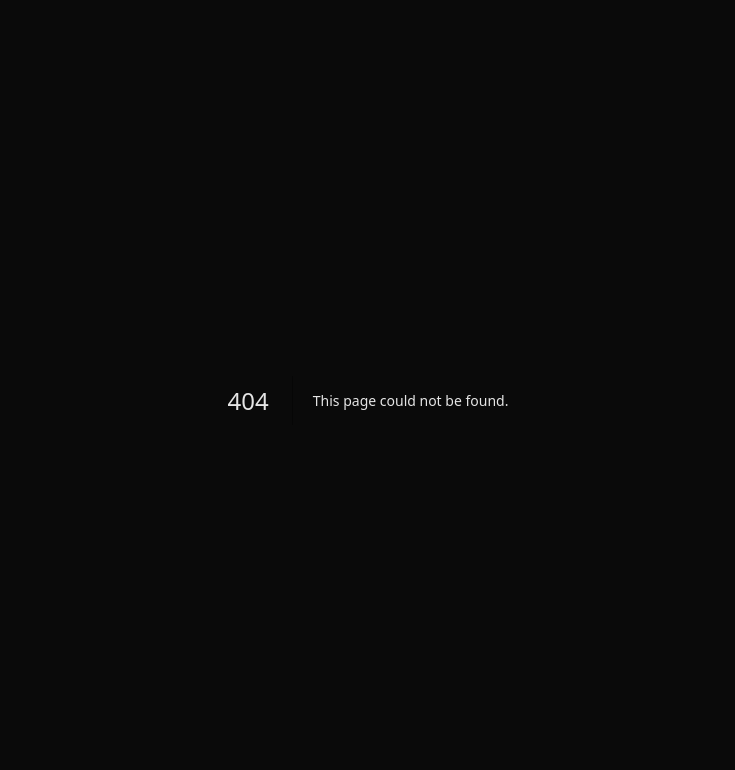
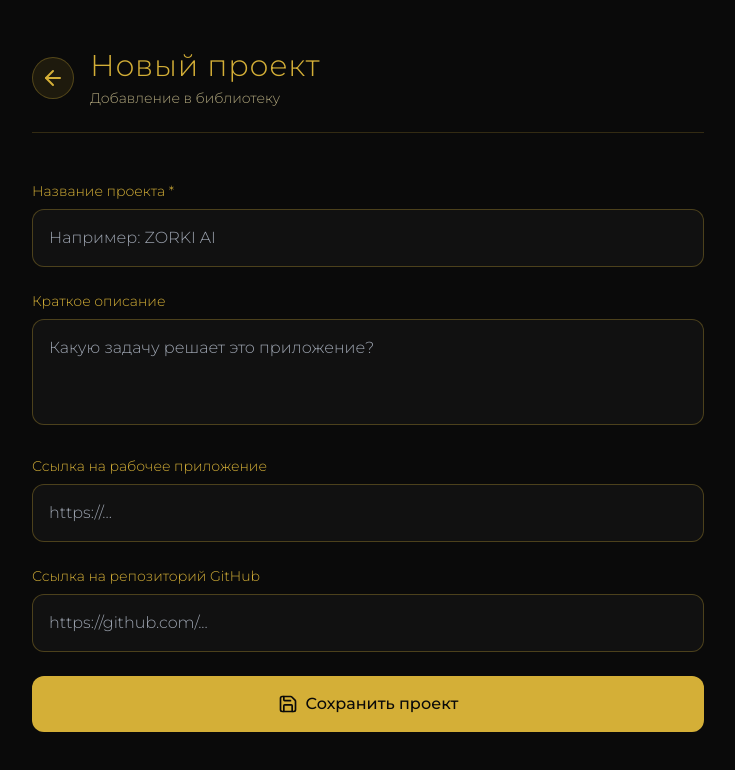
Before and after one commit to marataitester-blip/APXuB, a Next.js app: page /new in a window 1280 px wide. Before the commit this address had no page. Shown: the top 770 px of the page, without its empty margins (272-1007 px from the left). Built offline with nearby package versions, Linux system fonts and the light colour scheme.

Commit message:
Create page.tsx

```diff
--- /dev/null
+++ b/app/new/page.tsx
@@ -0,0 +1,76 @@
+import { ArrowLeft, Save } from 'lucide-react';
+import Link from 'next/link';
+import { createProject } from '../actions';
+
+export default function NewProject() {
+  return (
+    <main className="flex-1 p-6 md:p-12 max-w-3xl mx-auto w-full">
+      {/* Шапка */}
+      <header className="mb-12 border-b border-gold/20 pb-6 flex items-center gap-4">
+        <Link href="/" className="p-2 bg-gold/10 rounded-full border border-gold/30 hover:bg-gold/20 transition-colors text-gold">
+          <ArrowLeft className="w-6 h-6" />
+        </Link>
+        <div>
+          <h1 className="text-3xl font-light text-gold tracking-wide">Новый проект</h1>
+          <p className="text-sm mt-1 text-gold-light/70 font-light">Добавление в библиотеку</p>
+        </div>
+      </header>
+
+      {/* Форма */}
+      <form action={createProject} className="space-y-6">
+        <div className="space-y-2">
+          <label htmlFor="name" className="block text-sm font-light text-gold">Название проекта *</label>
+          <input
+            type="text"
+            id="name"
+            name="name"
+            required
+            placeholder="Например: ZORKI AI"
+            className="w-full bg-[#111] border border-gold/30 rounded-xl p-4 text-white focus:outline-none focus:border-gold transition-colors font-light"
+          />
+        </div>
+
+        <div className="space-y-2">
+          <label htmlFor="description" className="block text-sm font-light text-gold">Краткое описание</label>
+          <textarea
+            id="description"
+            name="description"
+            rows={3}
+            placeholder="Какую задачу решает это приложение?"
+            className="w-full bg-[#111] border border-gold/30 rounded-xl p-4 text-white focus:outline-none focus:border-gold transition-colors font-light resize-none"
+          ></textarea>
+        </div>
+
+        <div className="space-y-2">
+          <label htmlFor="appUrl" className="block text-sm font-light text-gold">Ссылка на рабочее приложение</label>
+          <input
+            type="url"
+            id="appUrl"
+            name="appUrl"
+            placeholder="https://..."
+            className="w-full bg-[#111] border border-gold/30 rounded-xl p-4 text-white focus:outline-none focus:border-gold transition-colors font-light"
+          />
+        </div>
+
+        <div className="space-y-2">
+          <label htmlFor="repoUrl" className="block text-sm font-light text-gold">Ссылка на репозиторий GitHub</label>
+          <input
+            type="url"
+            id="repoUrl"
+            name="repoUrl"
+            placeholder="https://github.com/..."
+            className="w-full bg-[#111] border border-gold/30 rounded-xl p-4 text-white focus:outline-none focus:border-gold transition-colors font-light"
+          />
+        </div>
+
+        <button
+          type="submit"
+          className="w-full mt-8 flex items-center justify-center gap-2 bg-gold text-[#0a0a0a] py-4 rounded-xl font-medium hover:bg-gold-light transition-colors"
+        >
+          <Save className="w-5 h-5" />
+          Сохранить проект
+        </button>
+      </form>
+    </main>
+  );
+}
```
